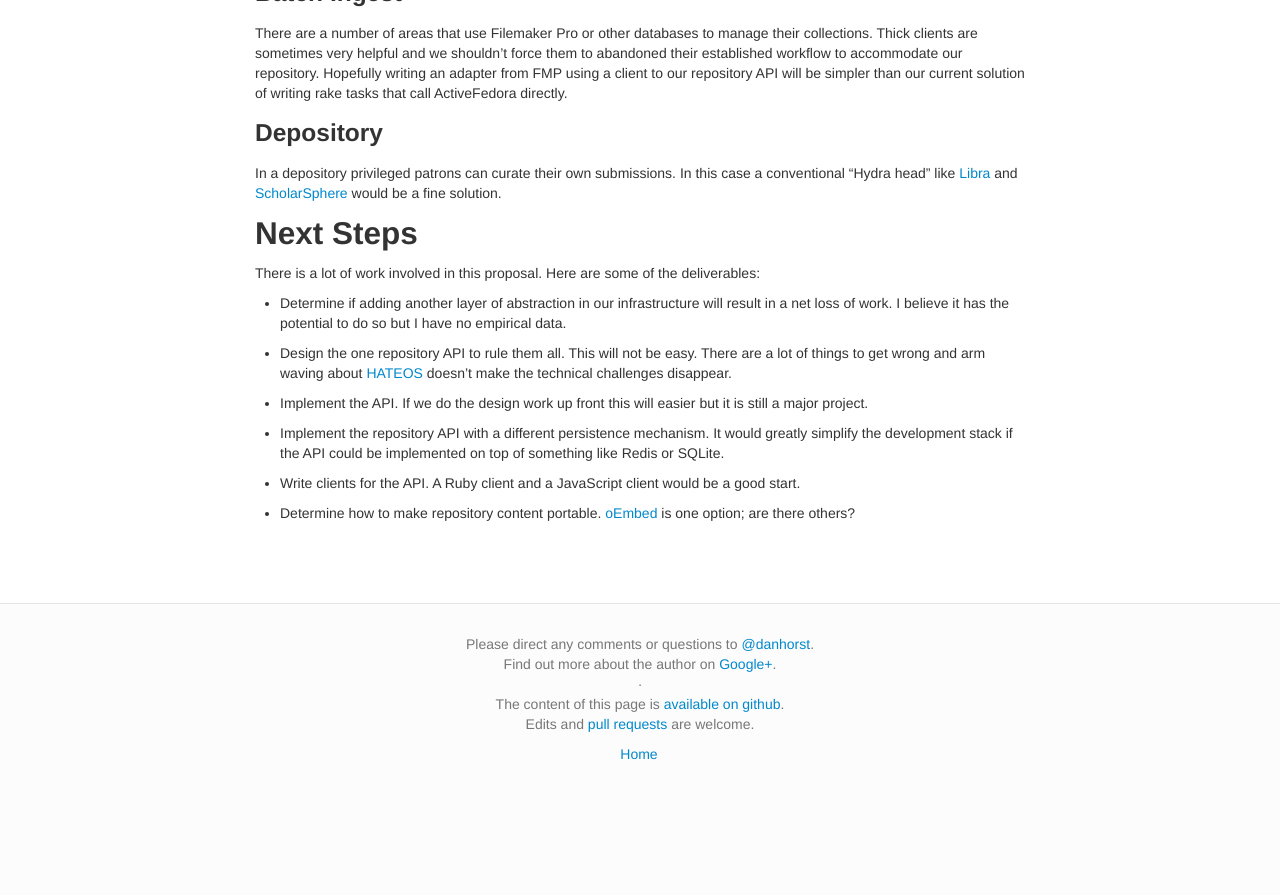
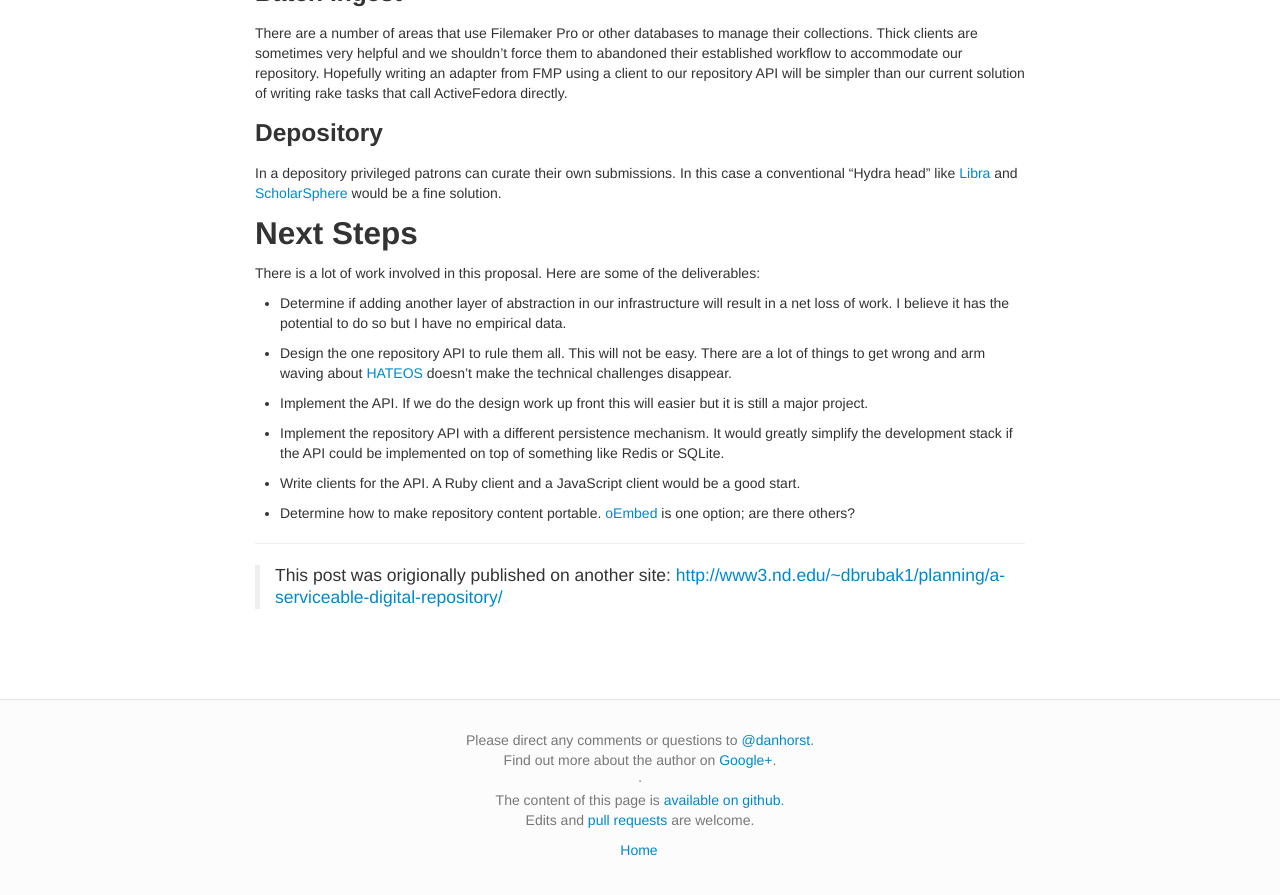
Before and after one commit to terrellt/ndlib.github.io, a Jekyll site: the page built from _posts/2013-01-03-a-serviceable-digital-repository.md, in a window 1280 px wide and 900 px high, scrolled down 2127 px. Shown: the top 895 px of the window. Built offline with Jekyll 4.4.1, drawn with Linux system fonts in a browser that asks for light colours; Markdown is read by kramdown in place of the engine named in the settings; before the commit the page ends 2931 px from its top, so only the background shows below that.

Commit message:
Adding primitive reblogging support

```diff
--- a/_layouts/boilerplate.html
+++ b/_layouts/boilerplate.html
@@ -22,7 +22,11 @@
     <meta name="twitter:description" content="{{ page.content| markdownify | strip_html | truncatewords:50 }}">
 {% endif %}
     <meta name="twitter:url" content="http://{{ site.host }}{{ page.url }}">
+{% if page.reblog %}
+    <link rel="canonical" href="{{ page.reblog }}" />
+{% else %}
     <link rel="canonical" href="http://{{ site.host }}{{ page.url }}" />
+{% endif %}
     <link rel="alternate" href="http://{{ site.host }}/feed" title="ATOM Feed" type="application/atom+xml" />
     <link rel="stylesheet" href="/css/bootstrap.css" />
     <link rel="stylesheet" href="/css/site.css" />
--- a/_layouts/post.html
+++ b/_layouts/post.html
@@ -44,6 +44,13 @@ presenter: post
     <article itemprop="articleBody" class="span8 offset2 instapaper_body">
 
       {{ content }}
+      {% if page.reblog %}
+      <hr/>
+
+      <blockquote class="reblog-notice">
+        <p>This post was origionally published on another site: <a href="{{ page.reblog }}">{{ page.reblog }}</a></p>
+      </blockquote>
+      {% endif %}
     </article>
 
   </div>
--- a/_posts/2013-01-03-a-serviceable-digital-repository.md
+++ b/_posts/2013-01-03-a-serviceable-digital-repository.md
@@ -3,6 +3,7 @@ author:   danhorst
 category: planning
 filename: 2013-01-03-a-serviceable-digital-repository.md
 layout:   post
+reblog:   'http://www3.nd.edu/~dbrubak1/planning/a-serviceable-digital-repository/'
 tagline:  Building A Digital Repository We Can Live With
 title:    A Serviceable IDR
 ---
```
